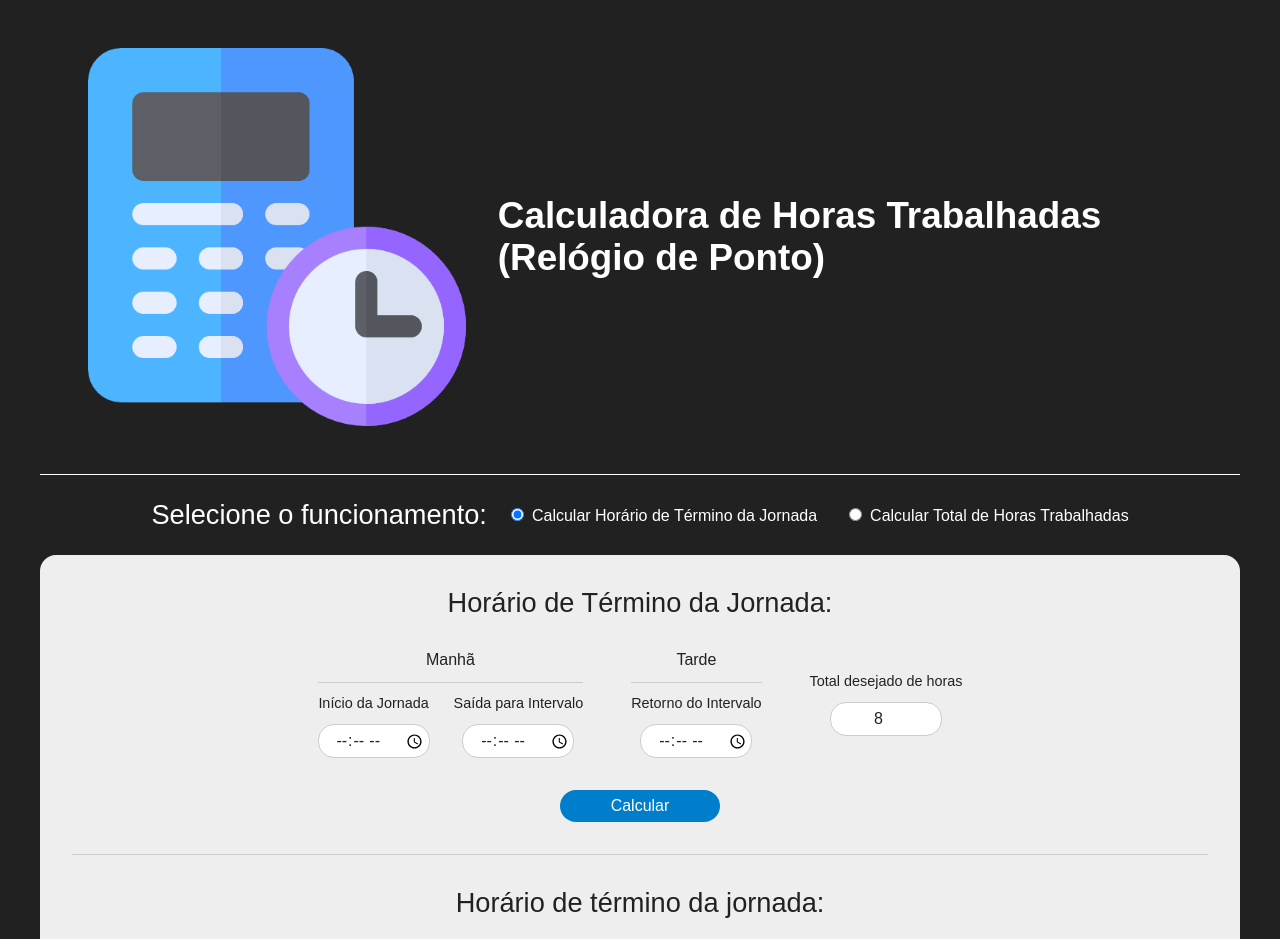
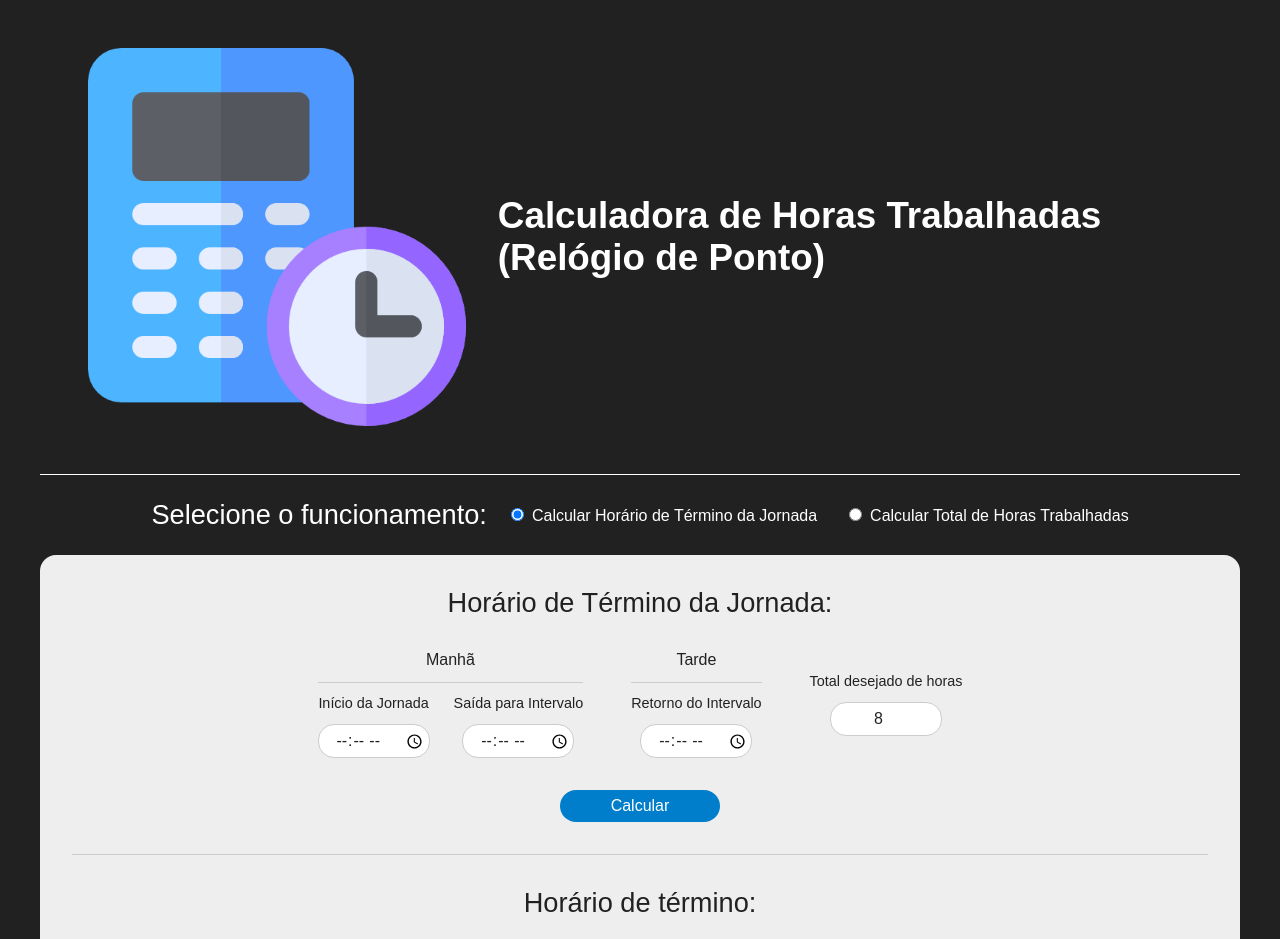
Before and after one commit to daniloribeiro00/calculadora-relogio-de-ponto-next, a Next.js app: page / in a window 1280 px wide. Shown: the top 939 px of the page. Built offline with nearby package versions, Linux system fonts and the light colour scheme.

Commit message:
updated style

```diff
--- a/src/components/Main/index.tsx
+++ b/src/components/Main/index.tsx
@@ -179,7 +179,7 @@ export const Main = () => {
 					</form>
 					<div className='total'>
 						<div className='result'>
-							<h2>Horário de término da jornada:</h2>
+							<h2>Horário de término:</h2>
 							<span>{horarioSaida}</span>
 						</div>
 					</div>
@@ -225,7 +225,7 @@ export const Main = () => {
 					</form>
 					<div className='total'>
 						<div className='result'>
-							<h2>Total de horas trabalhadas:</h2>
+							<h2>Total de horas:</h2>
 							<span>{totalHorasTrabalhadas}</span>
 						</div>
 					</div>
--- a/src/components/Main/styles.ts
+++ b/src/components/Main/styles.ts
@@ -163,8 +163,8 @@ export const Container = styled.main`
 	.total {
 		margin-top: 2rem;
 		border-top: 1px solid #ccc;
+		width: 100%;
 
-		width: 100%;
 		.result {
 			display: flex;
 			flex-direction: column;
@@ -203,6 +203,11 @@ export const Container = styled.main`
 		.total {
 			.result {
 				flex-direction: row;
+				justify-content: space-between;
+
+				h2 {
+					font-size: 1.2rem;
+				}
 			}
 		}
 	}
```
